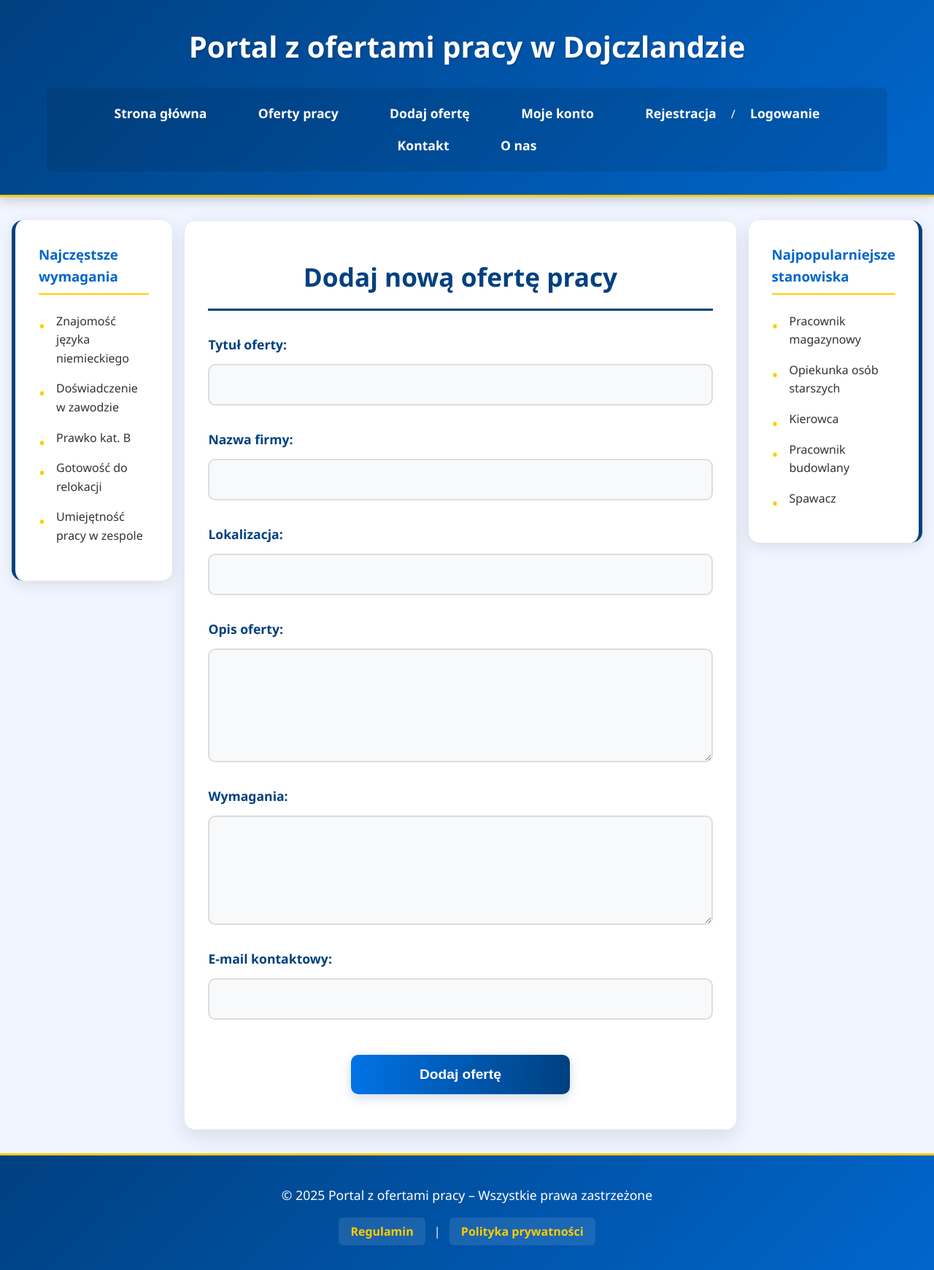
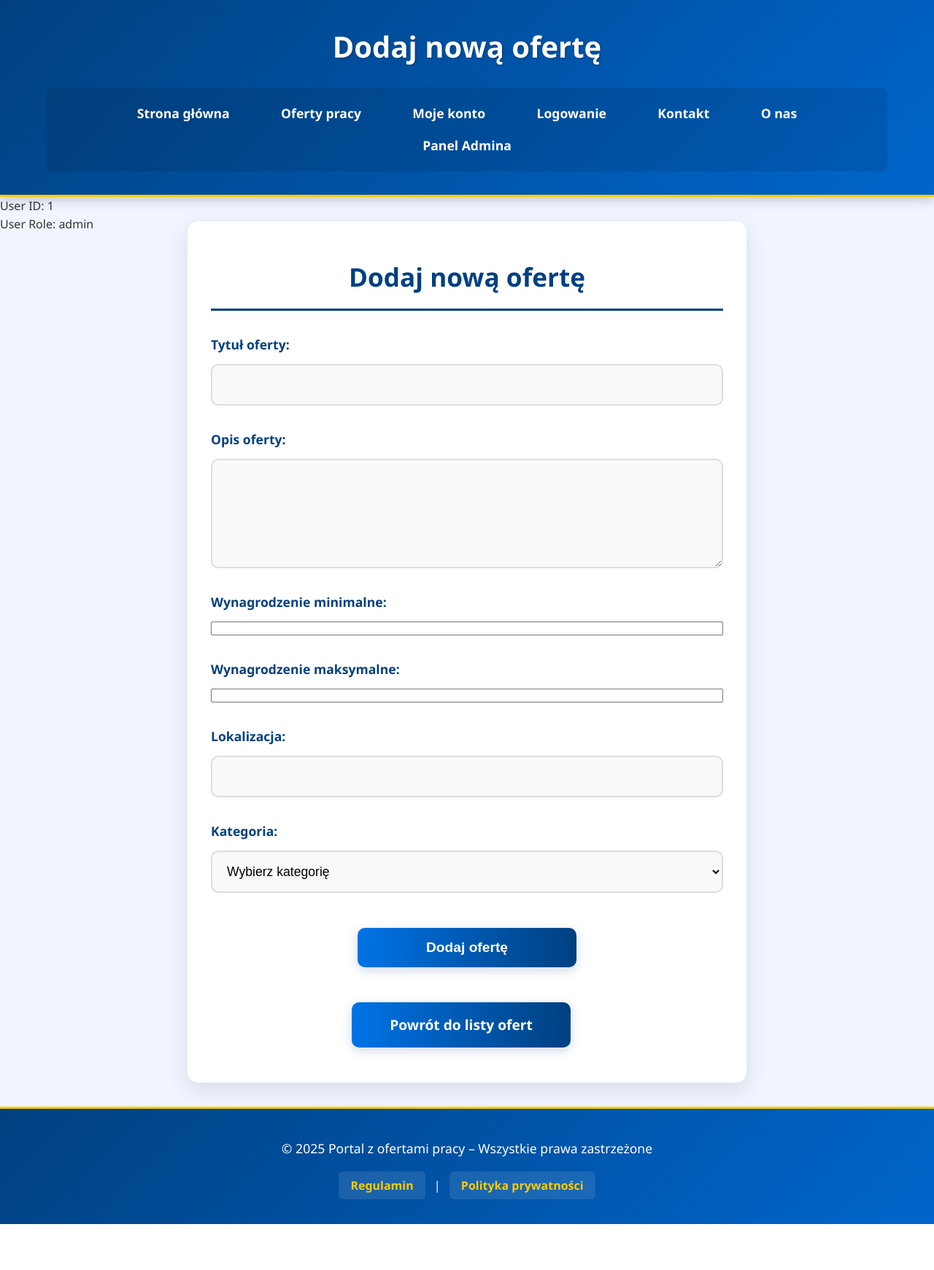
Before and after one commit to GGTeacherOP/deutsch_Koceniak_Ginter, a PHP site: page /dodaj_oferte.php in a window 1280 px wide. Shown: the whole page at 73% size. After the commit the page ends 1678 px from the top, so only its background shows below. Run offline with PHP 8.4, Linux system fonts and the light colour scheme; the visitor is signed in with stand-in values (Sample User, id 1); data comes from the database, SQL or seed files in the repository.

Commit message:
dodanie działającego dodawania ofert , próba naprawy skryptu współpracownika

```diff
--- a/dodaj_oferte.php
+++ b/dodaj_oferte.php
@@ -1,21 +1,82 @@
+<?php
+$mysqli = new mysqli("localhost", "root", "", "portalpracy");
+if ($mysqli->connect_error) {
+    die("Connection failed: " . $mysqli->connect_error);
+}
+
+session_start();
+require_once 'config.php';
+
+// Debugowanie: Sprawdzenie zmiennych sesyjnych
+echo "User      ID: " . (isset($_SESSION['user_id']) ? $_SESSION['user_id'] : 'Niezalogowany') . "<br>";
+echo "User      Role: " . (isset($_SESSION['rola']) ? $_SESSION['rola'] : 'Niezalogowany') . "<br>";
+
+// Sprawdzenie, czy użytkownik jest zalogowany i ma rolę admina lub pracodawcy
+if (!isset($_SESSION['user_id']) || ($_SESSION['rola'] !== 'admin' && $_SESSION['rola'] !== 'pracodawca')) {
+    echo "Przekierowanie do logowania: Użytkownik nie jest zalogowany lub nie ma odpowiedniej roli.<br>";
+    header('Location: logowanie.php');
+    exit();
+}
+
+// Obsługa formularza dodawania oferty
+if ($_SERVER['REQUEST_METHOD'] === 'POST' && isset($_POST['add_offer'])) {
+    $tytul = $_POST['tytul'];
+    $opis = $_POST['opis'];
+    $wynagrodzenie_min = $_POST['wynagrodzenie_min'];
+    $wynagrodzenie_max = $_POST['wynagrodzenie_max'];
+    $lokalizacja = $_POST['lokalizacja'];
+    $kategoria = $_POST['kategoria']; // Kategoria jako zmienna
+    $id_pracodawcy = $_SESSION['user_id']; // Zakładamy, że pracodawca to aktualnie zalogowany użytkownik
+
+    // Przygotowanie zapytania do dodania oferty
+    $stmt1 = $mysqli->prepare("INSERT INTO oferty (tytul, opis, wynagrodzenie_min, wynagrodzenie_max, lokalizacja, kategoria, id_pracodawcy, data_dodania) VALUES (?, ?, ?, ?, ?, ?, ?, NOW())");
+    if ($stmt1 === false) {
+        die('Prepare failed: ' . htmlspecialchars($mysqli->error));
+    }
+
+    $stmt1->bind_param("ssddssi", $tytul, $opis, $wynagrodzenie_min, $wynagrodzenie_max, $lokalizacja, $kategoria, $id_pracodawcy);
+
+    if ($stmt1->execute()) {
+        // Debugowanie: Informacja o pomyślnym dodaniu oferty
+        echo "Oferta została dodana pomyślnie.<br>";
+        // Przekierowanie do listy ofert po dodaniu
+        header("Location: lista_ofert.php");
+        exit();
+    } else {
+        // Debugowanie: Informacja o błędzie
+        echo "Błąd podczas dodawania oferty: " . $stmt1->error . "<br>";
+    }
+    $stmt1->close();
+}
+
+// Pobieranie kategorii z bazy danych
+$kategorie = [];
+$result = $mysqli->query("SELECT id, nazwa FROM kategorie");
+if ($result) {
+    while ($row = $result->fetch_assoc()) {
+        $kategorie[] = $row;
+    }
+}
+?>
+
 <!DOCTYPE html>
 <html lang="pl">
 <head>
     <meta charset="UTF-8">
-    <title>Dodaj ofertę pracy – Portal z ofertami pracy</title>
     <meta name="viewport" content="width=device-width, initial-scale=1.0">
-    <link rel="stylesheet" href="style_dodaj_oferte.css">
+    <title>Dodaj ofertę</title>
+    <link rel="stylesheet" href="styleindex.css">
 </head>
 <body>
+
 <header>
-        <h1>Portal z ofertami pracy w Dojczlandzie</h1>
+    <h1>Dodaj nową ofertę</h1>
     <nav>
         <ul>
             <li><a href="index.php">Strona główna</a></li>
             <li><a href="lista_ofert.php">Oferty pracy</a></li>
-                <li><a href="dodaj_oferte.php">Dodaj ofertę</a></li>
             <li><a href="konto.php">Moje konto</a></li>
-                <li><a href="rejestracja.php">Rejestracja</a> / <a href="logowanie.php">Logowanie</a></li>
+            <li><a href="logowanie.php">Logowanie</a></li>
             <li><a href="kontakt.php">Kontakt</a></li>
             <li><a href="o_nas.php">O nas</a></li>
             <?php if (isset($_SESSION['rola']) && $_SESSION['rola'] === 'admin'): ?>
@@ -25,31 +86,29 @@
     </nav>
 </header>
 
-    <!-- Lewy animowany blok -->
-    <div class="side-block left-block">
-        <h3>Najczęstsze wymagania</h3>
-        <ul>
-            <li>Znajomość języka niemieckiego</li>
-            <li>Doświadczenie w zawodzie</li>
-            <li>Prawko kat. B</li>
-            <li>Gotowość do relokacji</li>
-            <li>Umiejętność pracy w zespole</li>
-        </ul>
-    </div>
+<main>
+    <section id="dodaj-oferte-formularz">
+        <h2>Dodaj nową ofertę</h2>
 
-    <!-- Główna zawartość -->
-    <main>
-        <h2>Dodaj nową ofertę pracy</h2>
-
-        <form action="#" method="post">
+        <form action="dodaj_oferte.php" method="post">
             <div class="form-group">
                 <label for="tytul">Tytuł oferty:</label>
                 <input type="text" id="tytul" name="tytul" required>
             </div>
 
             <div class="form-group">
-                <label for="firma">Nazwa firmy:</label>
-                <input type="text" id="firma" name="firma" required>
+                <label for="opis">Opis oferty:</label>
+                <textarea id="opis" name="opis" rows="5" required></textarea>
+            </div>
+
+            <div class="form-group">
+                <label for="wynagrodzenie_min">Wynagrodzenie minimalne:</label>
+                <input type="number" id="wynagrodzenie_min" name="wynagrodzenie_min" step="0.01" required>
+            </div>
+
+            <div class="form-group">
+                <label for="wynagrodzenie_max">Wynagrodzenie maksymalne:</label>
+                <input type="number" id="wynagrodzenie_max" name="wynagrodzenie_max" step="0.01" required>
             </div>
 
             <div class="form-group">
@@ -58,41 +117,25 @@
             </div>
 
             <div class="form-group">
-                <label for="opis">Opis oferty:</label>
-                <textarea id="opis" name="opis" rows="6" required></textarea>
+                <label for="kategoria">Kategoria:</label>
+                <select id="kategoria" name="kategoria" required>
+                    <option value="">Wybierz kategorię</option>
+                    <?php foreach ($kategorie as $kategoria): ?>
+                        <option value="<?php echo $kategoria['nazwa']; ?>"><?php echo $kategoria['nazwa']; ?></option>
+                    <?php endforeach; ?>
+                </select>
             </div>
 
-            <div class="form-group">
-                <label for="wymagania">Wymagania:</label>
-                <textarea id="wymagania" name="wymagania" rows="4"></textarea>
-            </div>
-
-            <div class="form-group">
-                <label for="kontakt">E-mail kontaktowy:</label>
-                <input type="email" id="kontakt" name="kontakt" required>
-            </div>
-
-            <button type="submit">Dodaj ofertę</button>
+            <button type="submit" name="add_offer">Dodaj ofertę</button>
+            <a href="lista_ofert.php" class="button">Powrót do listy ofert</a>
         </form>
+    </section>
 </main>
-
-    <!-- Prawy animowany blok -->
-    <div class="side-block right-block">
-        <h3>Najpopularniejsze stanowiska</h3>
-        <ul>
-            <li>Pracownik magazynowy</li>
-            <li>Opiekunka osób starszych</li>
-            <li>Kierowca</li>
-            <li>Pracownik budowlany</li>
-            <li>Spawacz</li>
-        </ul>
-    </div>
 
 <footer>
     <p>&copy; 2025 Portal z ofertami pracy – Wszystkie prawa zastrzeżone</p>
     <a href="regulamin.php">Regulamin</a> | <a href="polityka_prywatnosci.php">Polityka prywatności</a>
 </footer>
 
-    <script src="skrypty.js"></script>
 </body>
 </html>
```
Also changed, not shown: lista_ofert.php (+10 -1 lines). Lines whose indentation alone changed are shown as unchanged.
